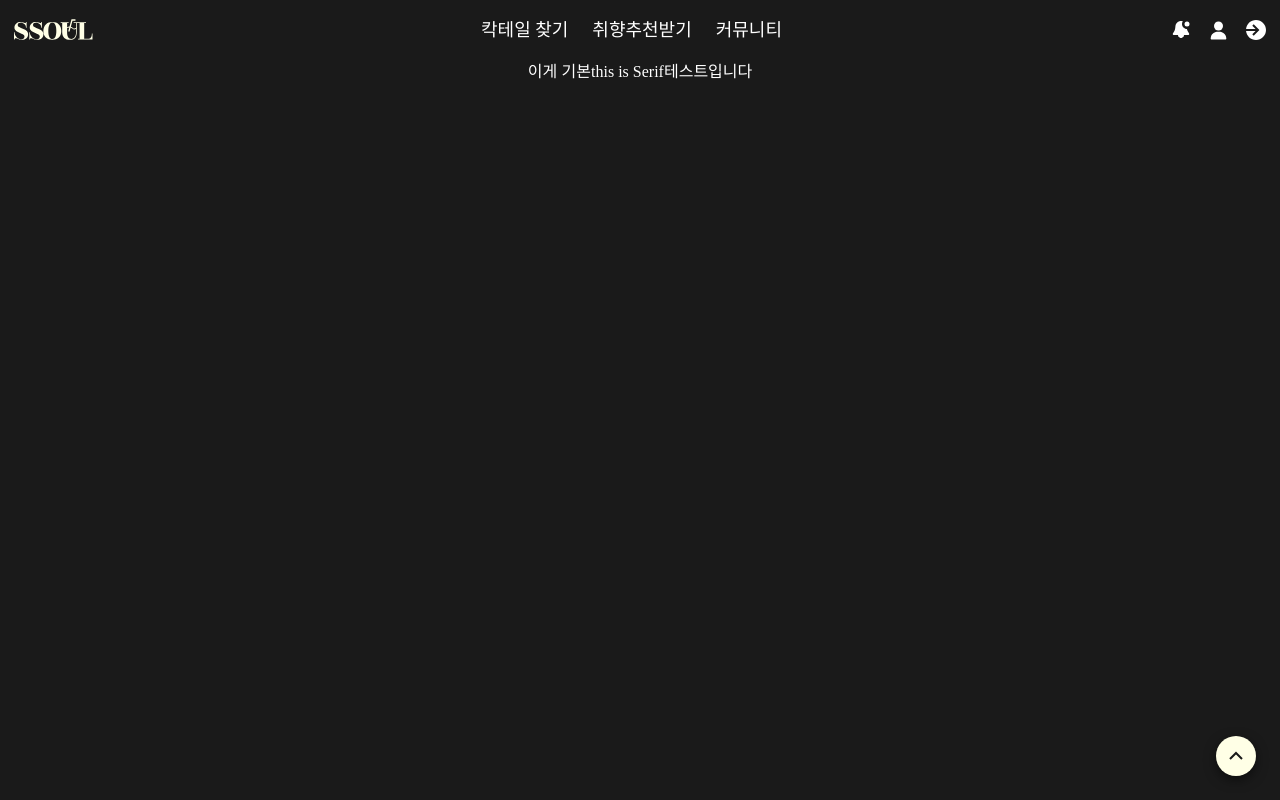
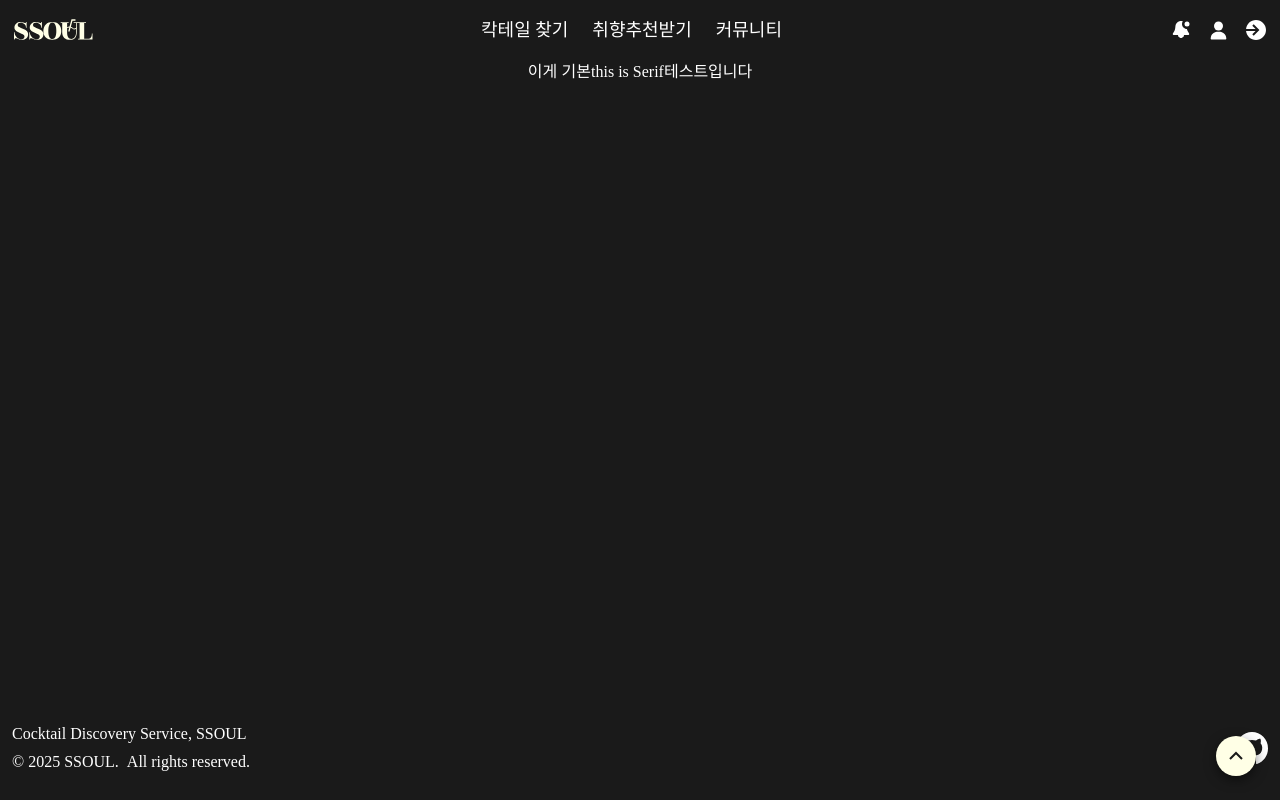
Before and after one commit to prgrms-web-devcourse-final-project/WEB5_6_HaeDokCoding_FE, a Next.js app: page / in a window 1280 px wide. Built offline with nearby package versions, Linux system fonts and the light colour scheme; a web font is replaced by a local one.

Commit message:
[style]푸터 UI

```diff
--- a/src/app/layout.tsx
+++ b/src/app/layout.tsx
@@ -3,6 +3,7 @@ import '@/shared/styles/global.css';
 import { Toaster } from 'react-hot-toast';
 import ScrollTopBtn from '@/shared/components/scrollTop/ScrollTopBtn';
 import Header from '@/components/header/Header';
+import Footer from '@/components/footer/Footer';
 export const metadata: Metadata = {
   title: 'SSOUL',
   description: '칵테일을 좋아하는 사람들을 위한 서비스',
@@ -31,6 +32,7 @@ export default function RootLayout({
         />
 
         <ScrollTopBtn />
+        <Footer />
       </body>
     </html>
   );
--- /dev/null
+++ b/src/components/footer/Footer.tsx
@@ -0,0 +1,18 @@
+import Github from './Github';
+
+function Footer() {
+  return (
+    <div className="w-full h-26 bg-primary flex items-center justify-between p-[12px] font-serif font-light">
+      <div className="flex flex-col gap-1">
+        <p>Cocktail Discovery Service, SSOUL </p>
+        <div className="flex flex-col sm:flex-row gap-0.5 sm:gap-2">
+          <p>&copy; 2025 SSOUL.</p>
+          <p>All rights reserved.</p>
+        </div>
+      </div>
+      <Github />
+    </div>
+  );
+}
+
+export default Footer;
--- /dev/null
+++ b/src/components/footer/Github.tsx
@@ -0,0 +1,14 @@
+import Link from 'next/link';
+import Icon from '@/shared/assets/icons/github_32.svg';
+
+function Github() {
+  return (
+    <div className="cursor-pointer hover:opacity-80 transition-opacity">
+      <Link href="">
+        <Icon />
+      </Link>
+    </div>
+  );
+}
+
+export default Github;
```
